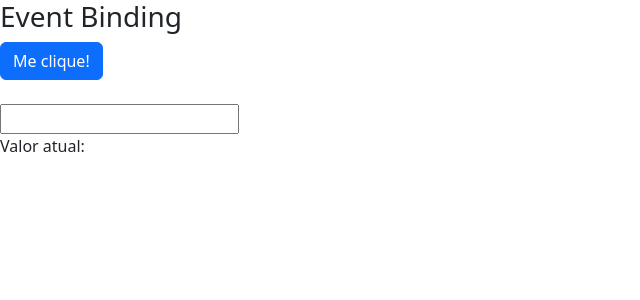
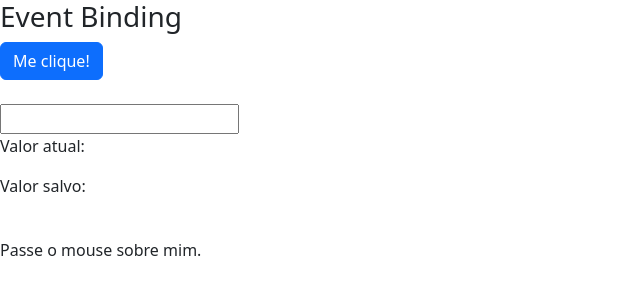
Before and after one commit to HermannDouglas/data-binding, an Angular app: page / in a window 1280 px wide. Shown: the top 300 px of the page, without its empty margins (0-640 px from the left). Built offline with nearby package versions, Linux system fonts and the light colour scheme.

Commit message:
Aula 11 - Event binding

```diff
--- a/src/app/data-binding/data-binding.component.css
+++ b/src/app/data-binding/data-binding.component.css
@@ -0,0 +1,4 @@
+.highlight {
+    background-color: yellow;
+    font-weight: bold;
+}
--- a/src/app/data-binding/data-binding.component.html
+++ b/src/app/data-binding/data-binding.component.html
@@ -68,9 +68,21 @@
             <br>
             <input type="text"
                 (keyup)="onKeyUp($event)"
-                (keyup.enter)="salvarValor($event.target.value)" />
+                (keyup.enter)="salvarValor(campoInput.value)"
+                (blur)="salvarValor(campoInput.value)"
+                #campoInput />
 
             <p>Valor atual: {{ valorAtual }} </p>
+            <p>Valor salvo: {{ valorSalvo }} </p>
+            <br>
+
+            <span
+                (mouseover)="onMouseOverOut()"
+                (mouseout)="onMouseOverOut()"
+                [class.highlight]="isMouseOver" >
+                Passe o mouse sobre mim.
+            </span>
+
         </div>
     </article>
 </section>
--- a/src/app/data-binding/data-binding.component.ts
+++ b/src/app/data-binding/data-binding.component.ts
@@ -12,6 +12,9 @@ export class DataBindingComponent implements OnInit {
   urlImagem = 'https://picsum.photos/id/237/400';
 
   valorAtual: string = '';
+  valorSalvo: any;
+
+  isMouseOver: boolean = false;
 
   getValor() {
     return 1;
@@ -26,12 +29,15 @@ export class DataBindingComponent implements OnInit {
   }
 
   onKeyUp(evento: KeyboardEvent) {
-    console.log();
     this.valorAtual = (<HTMLInputElement>evento.target).value;
   }
-// Continuar...
-  salvarValor(valor) {
 
+  salvarValor(valor: any) {
+    this.valorSalvo = valor;
+  }
+
+  onMouseOverOut() {
+    this.isMouseOver = !this.isMouseOver;
   }
 
   constructor() { }
```
